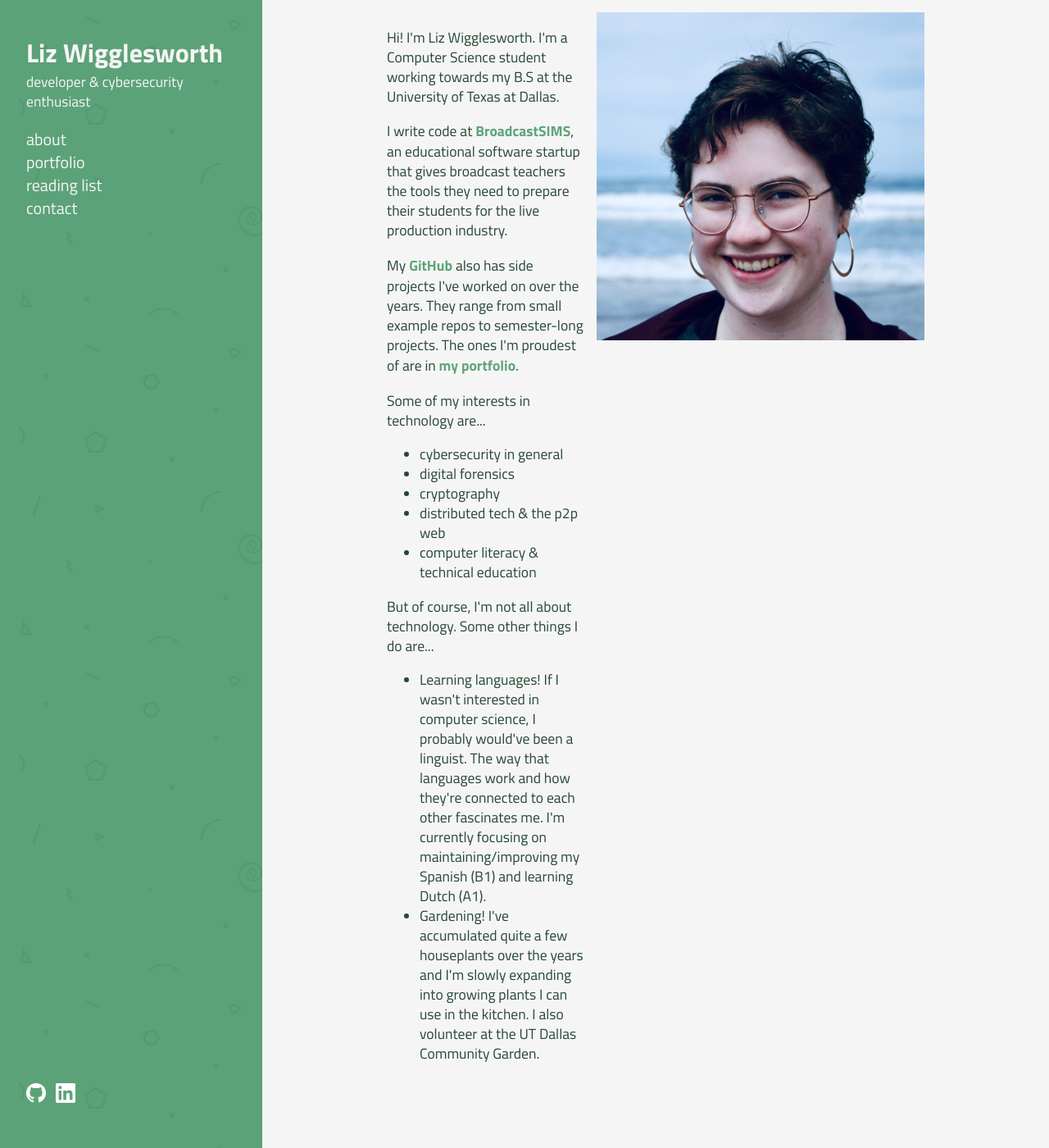
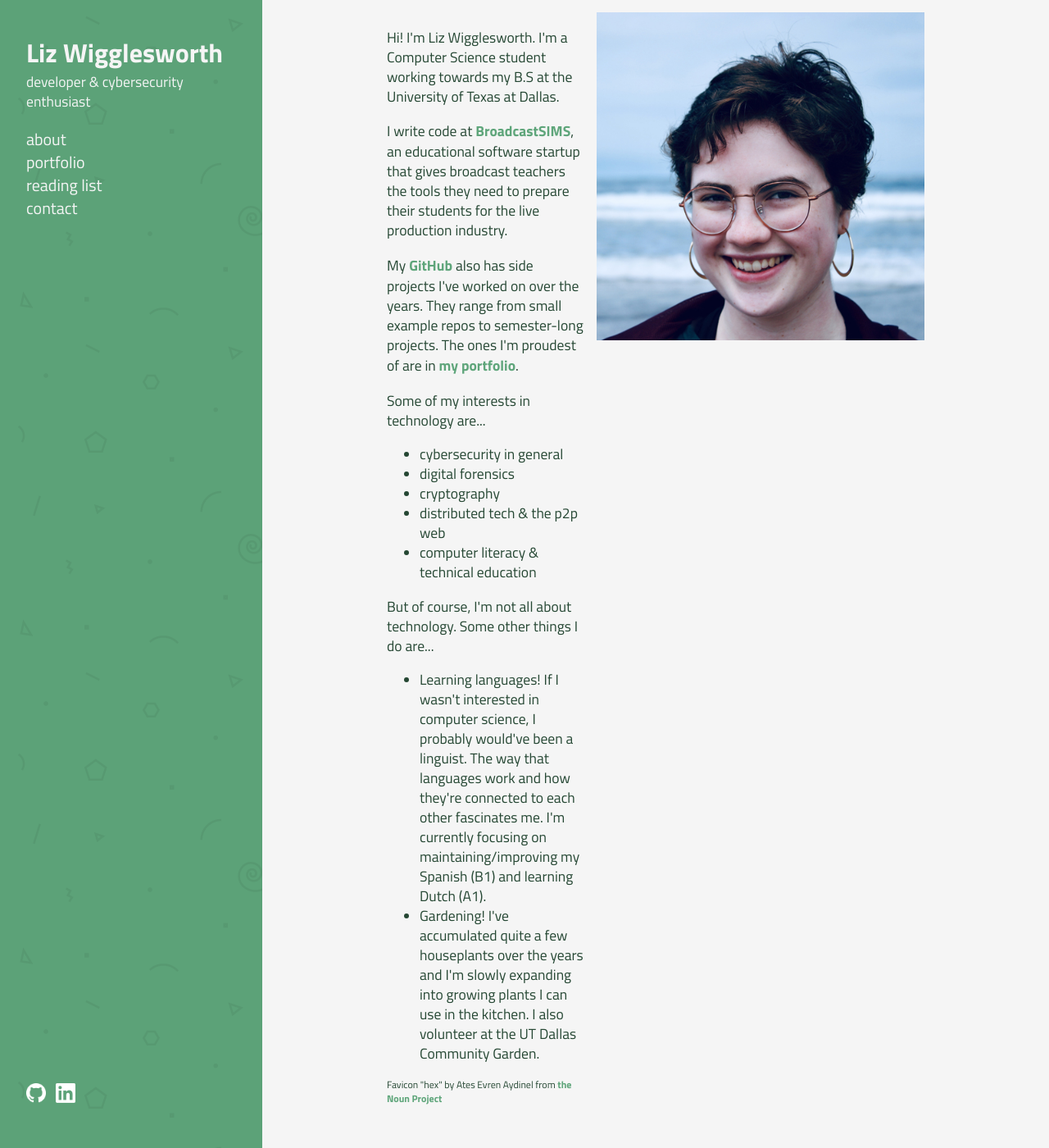
Before and after one commit to gh0staria/gh0staria.github.io, a Jekyll site: the page built from about.html, in a window 1280 px wide and 1400 px high, scrolled down 123 px. Shown: the whole window at 82% size. Built offline with Jekyll 4.4.1, drawn with Linux system fonts in a browser that asks for light colours.

Commit message:
Add favicon

```diff
--- a/_layouts/skeleton.html
+++ b/_layouts/skeleton.html
@@ -4,6 +4,8 @@
     <meta name="viewport" content="width=device-width, initial-scale=1">
     <meta charset="utf-8">
     <title>{{ page.title }} | {{ site.title }}</title>
+    <link rel="icon" type="image/png" sizes="32x32" href="/favicon-32x32.png">
+    <link rel="icon" type="image/png" sizes="16x16" href="/favicon-16x16.png">
     <link rel="stylesheet" href="{{ "/assets/css/main.css" | relative_url }}">
   </head>
   <body>
--- a/_sass/main.scss
+++ b/_sass/main.scss
@@ -223,6 +223,10 @@
   flex-shrink: 1;
 }
 
+.credit {
+  font-size: 0.75rem;
+}
+
 // on mobile...
 @media screen and (max-width: $mobile-breakpoint) {
   .container {
--- a/about.html
+++ b/about.html
@@ -34,6 +34,7 @@
         growing
         plants I can use in the kitchen. I also volunteer at the UT Dallas Community Garden.</li>
     </ul>
+    <p class="credit">Favicon "hex" by Ates Evren Aydinel from <a href="https://thenounproject.com/term/hex/2790488/" target="_blank">the Noun Project</a></p>
   </section>
   <section>
     <img src="./assets/images/profilev2-square-500px.jpg" alt="Liz's Profile Picture">
```
Also changed, not shown: favicon-16x16.png (added), favicon-32x32.png (added), favicon.ico (added).
